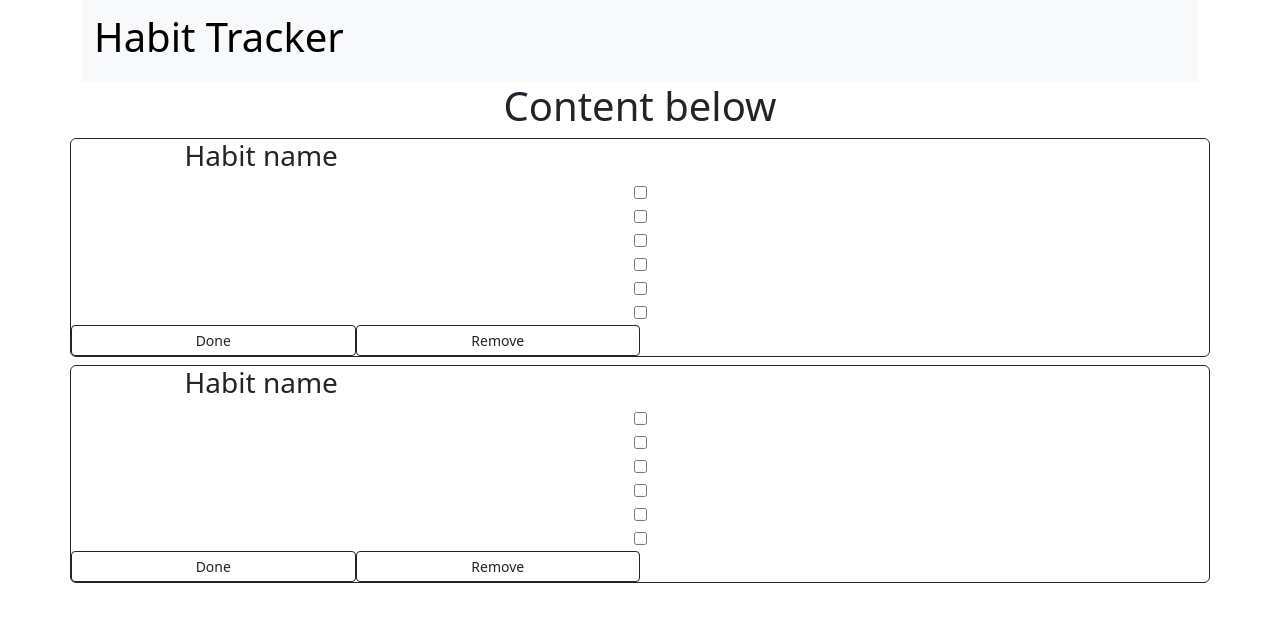
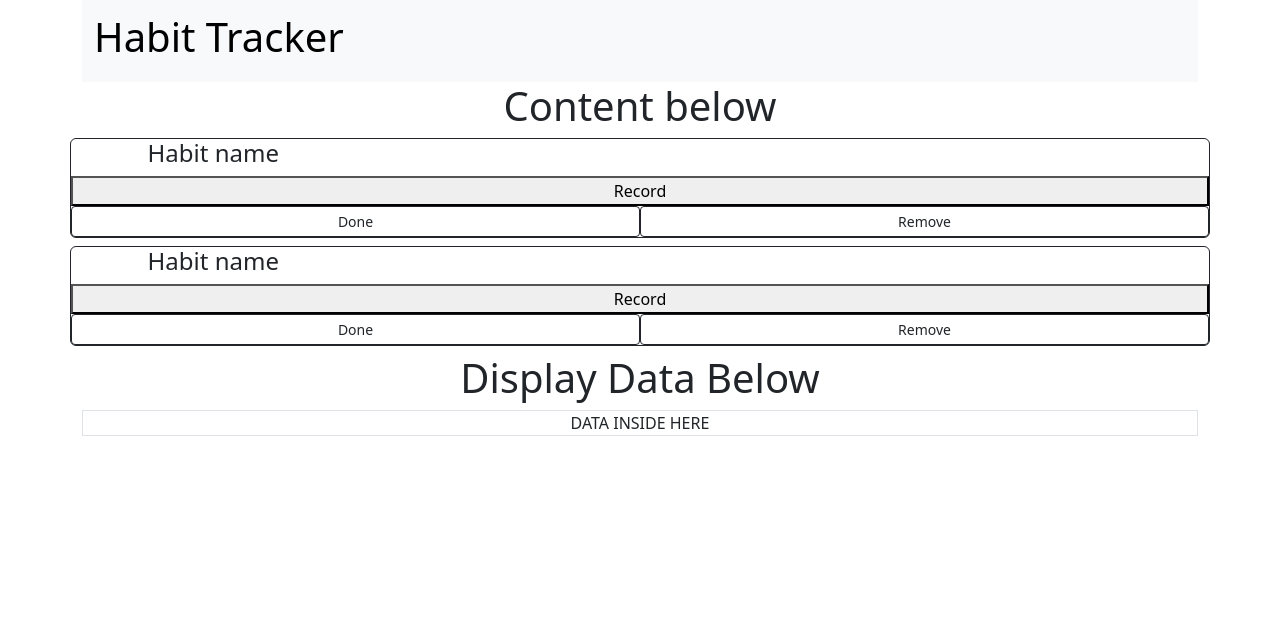
Before and after one commit to dedhack/habit-tracker, a React (Vite) app in the folder habit-tracker-app/: page / in a window 1280 px wide. Shown: the top 622 px of the page. Built offline with nearby package versions, Linux system fonts and the light colour scheme.

Commit message:
created a function to handle date recording in the following format: D/M/Y

```diff
--- a/habit-tracker-app/src/App.jsx
+++ b/habit-tracker-app/src/App.jsx
@@ -2,6 +2,7 @@ import React, { useState } from "react";
 import "./App.css";
 import Header from "./components/Header";
 import Content from "./components/Content";
+import DispData from "./components/DispData";
 
 function App() {
   return (
@@ -9,6 +10,8 @@ function App() {
       <Header />
       <h1>Content below</h1>
       <Content />
+      <h1>Display Data Below</h1>
+      <DispData />
     </div>
   );
 }
--- a/habit-tracker-app/src/components/Button.jsx
+++ b/habit-tracker-app/src/components/Button.jsx
@@ -1,11 +1,12 @@
 import React from "react";
 
-const Button = () => {
+const Button = ({ name }) => {
   // Need to props down the name of the button
+
   return (
     <>
-      <button className="col-md-3 btn btn-outline-dark btn-sm">Done</button>
-      <button className="col-md-3 btn btn-outline-dark btn-sm">Remove</button>
+      {/* TODO: need to make button smaller */}
+      <button className="col btn btn-outline-dark btn-sm">{name}</button>
     </>
   );
 };
--- a/habit-tracker-app/src/components/Checkbox.jsx
+++ b/habit-tracker-app/src/components/Checkbox.jsx
@@ -2,7 +2,7 @@ import React from "react";
 
 const Checkbox = () => {
   return (
-    <div className="d-inline">
+    <div className="col">
       <input type="checkbox" name="" id="" />
     </div>
   );
--- /dev/null
+++ b/habit-tracker-app/src/components/DispData.jsx
@@ -0,0 +1,7 @@
+import React from "react";
+
+const DispData = () => {
+  return <div className="border border-1">DATA INSIDE HERE</div>;
+};
+
+export default DispData;
--- a/habit-tracker-app/src/components/HabitCard.jsx
+++ b/habit-tracker-app/src/components/HabitCard.jsx
@@ -1,20 +1,31 @@
-import React from "react";
+import React, { useState } from "react";
 import Button from "./Button";
-import Checkbox from "./Checkbox";
+// import Checkbox from "./Checkbox";
 
 const HabitCard = () => {
+  const [date, setDate] = useState(null);
+
+  const handleDateRecord = () => {
+    const currentDate = new Date();
+    const dateFormatted =
+      currentDate.getDate() +
+      "/" +
+      (currentDate.getMonth() + 1) +
+      "/" +
+      currentDate.getFullYear();
+    setDate(dateFormatted);
+    console.log(dateFormatted);
+  };
+
   return (
     <div className="row border border-dark rounded my-2">
-      <h3 className="col-md-3 mx-5">Habit name</h3>
-      <Checkbox />
-      <Checkbox />
+      <h4 className="col-3">Habit name</h4>
+      <button type="submit" onClick={handleDateRecord}>
+        Record
+      </button>
 
-      <Checkbox />
-      <Checkbox />
-      <Checkbox />
-      <Checkbox />
-
-      <Button />
+      <Button name="Done" />
+      <Button name="Remove" />
     </div>
   );
 };
--- a/habit-tracker-app/src/data/habits.js
+++ b/habit-tracker-app/src/data/habits.js
@@ -0,0 +1,6 @@
+const habits = [
+  {
+    name: "running",
+    dates: "2023-01-01",
+  },
+];
```
